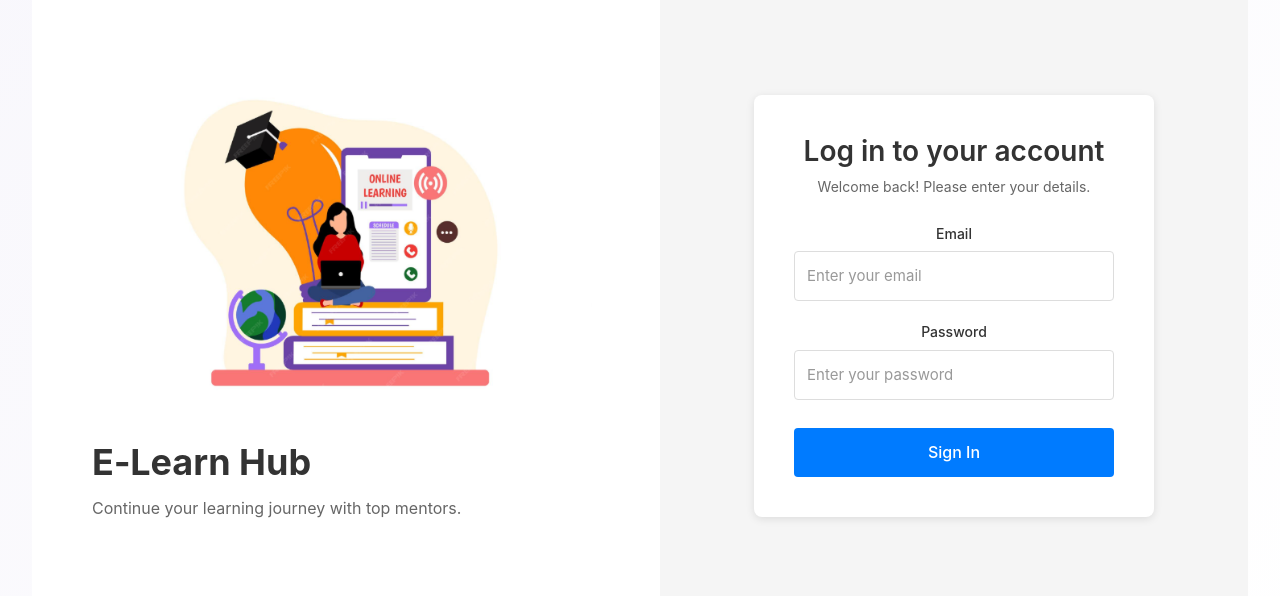
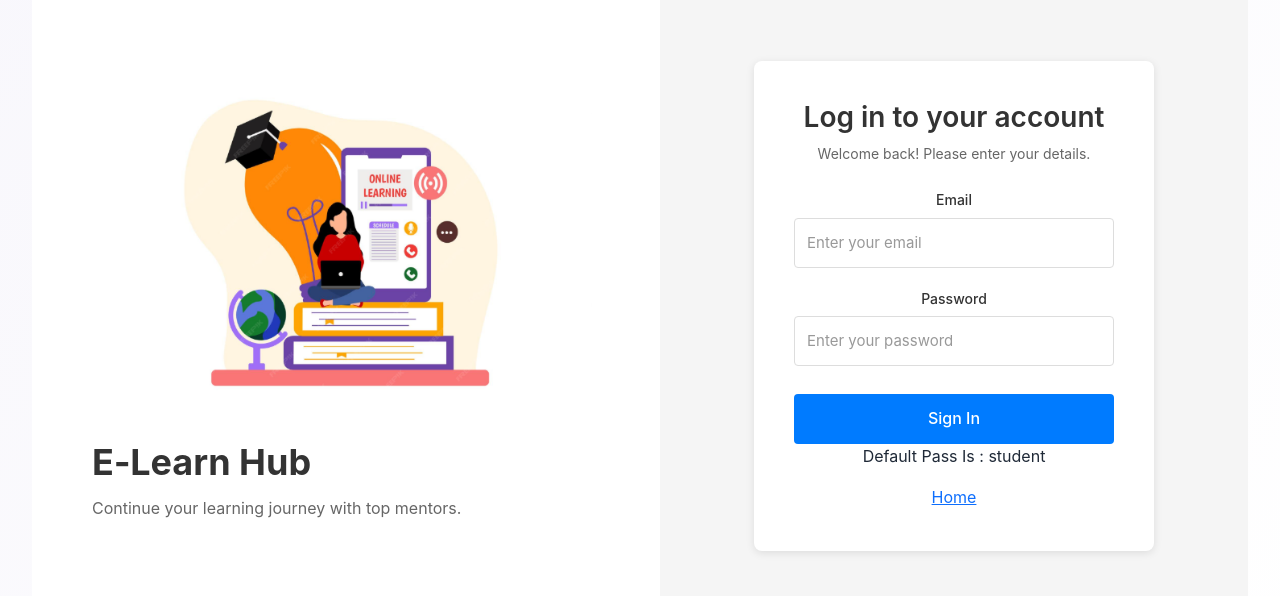
Before and after one commit to ProjectSunbeam/MERN_Project, a React (Vite) app in the folder frontend/: page /login in a window 1280 px wide. Shown: the part 126-722 px from the top of the page. Built offline with nearby package versions, Linux system fonts and the light colour scheme.

Commit message:
user can navigate to home from login page

```diff
--- a/frontend/src/pages/Login.jsx
+++ b/frontend/src/pages/Login.jsx
@@ -4,6 +4,7 @@ import { toast } from "react-toastify";
 import { LoginContext } from "./../App";
 import { useAuth } from "../contex/AuthContext";
 import "./Login.css";
+import { Link } from "react-router-dom";
 import heroImg from "../assets/hero-Img.png";
 
 function Login() {
@@ -94,6 +95,8 @@ function Login() {
           <button className="login-button" type="button" onClick={handleLogin}>
             Sign In
           </button>
+          <p>Default Pass Is : student</p>
+          <Link to="/">Home</Link>
         </div>
       </div>
     </div>
```
Also changed, not shown: 2 other files (tests, documents, lock files or other folders).
